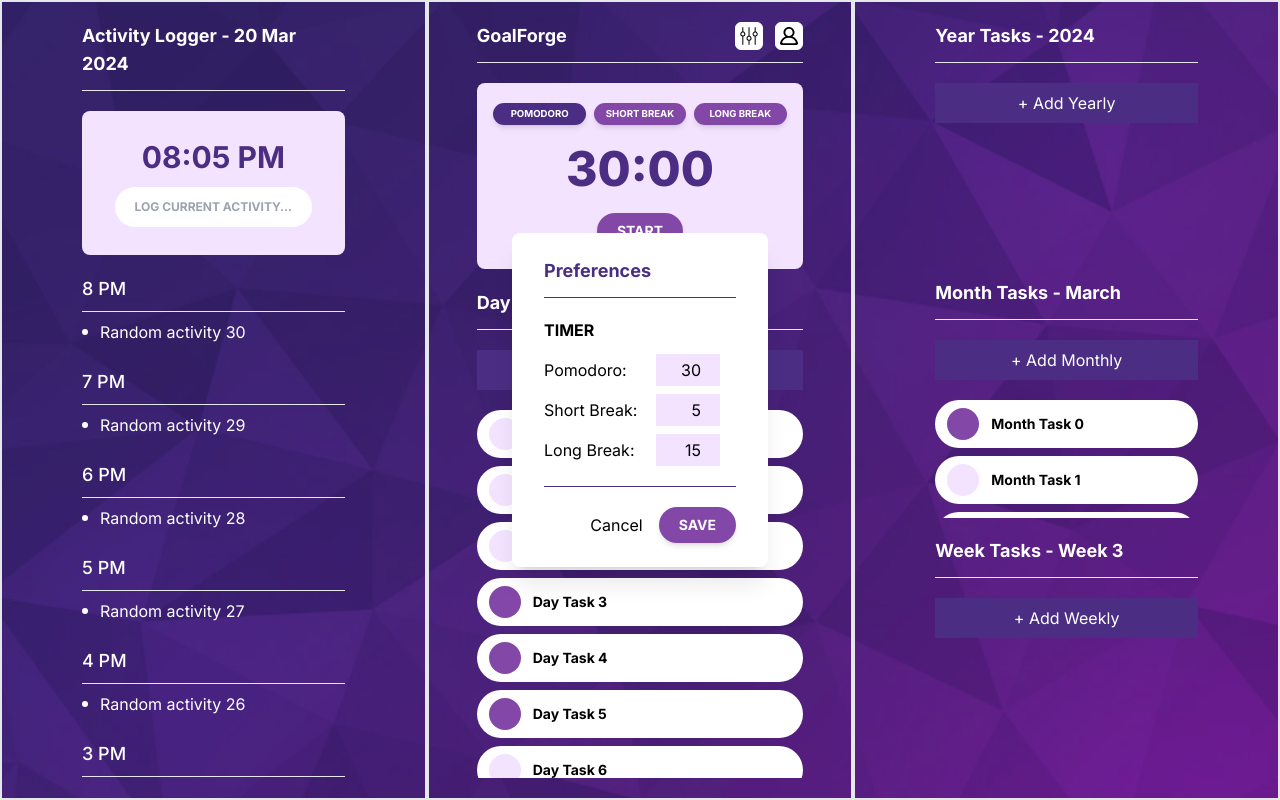
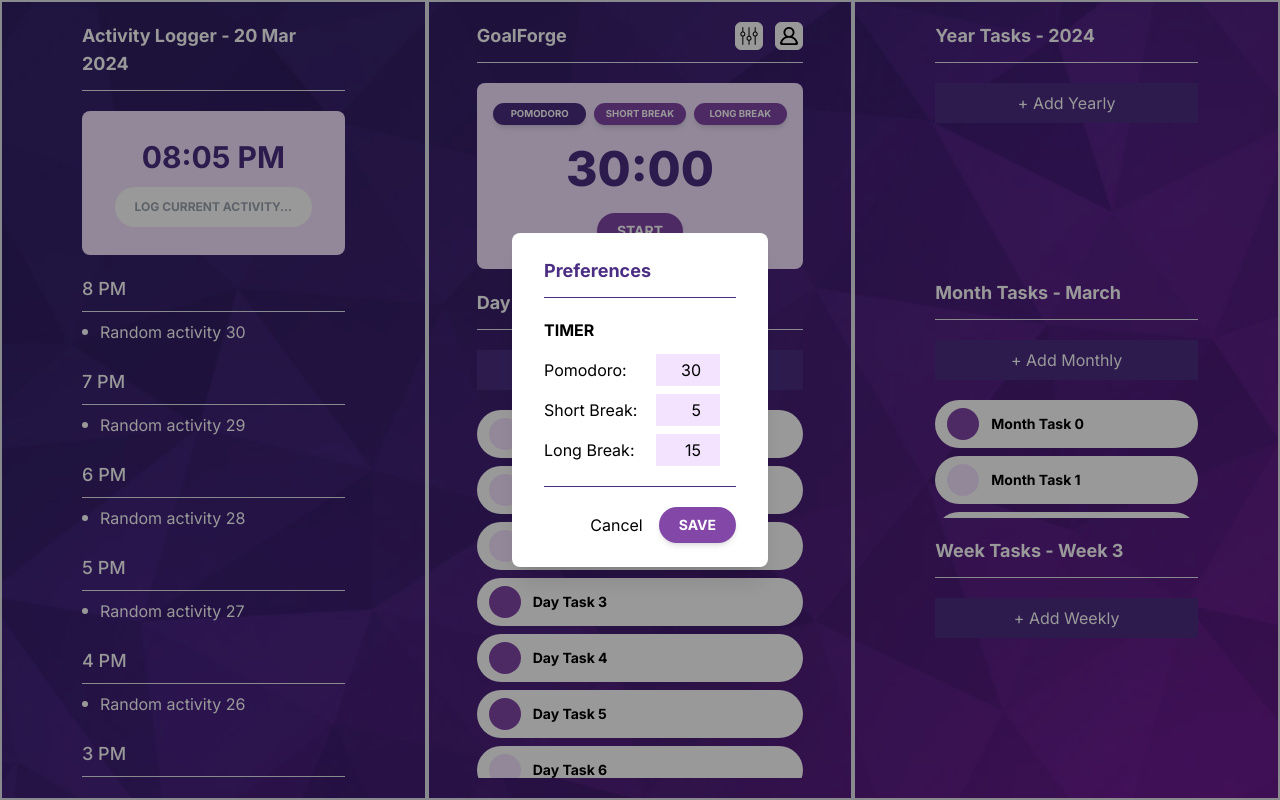
Before and after one commit to afutofu/goalforge, a Next.js app: page / in a window 1280 px wide. Both pictures are taken after a click on the button 749 px from the left and 36 px from the top of the page. Built offline with nearby package versions, Linux system fonts and the light colour scheme.

Commit message:
Add dark bg overlay when modal is opened

```diff
--- a/src/components/Modal.tsx
+++ b/src/components/Modal.tsx
@@ -9,9 +9,10 @@ interface IModal {
 export const Modal: FC<IModal> = ({ children, onClose, className = '' }) => {
   return (
     <div
-      className="absolute top-0 left-0 w-screen h-screen z-50 flex justify-center items-center"
+      className="absolute top-0 left-0 w-screen z-30 h-screen flex justify-center items-center  "
       onClick={onClose}
     >
+      <div className="absolute top-0 left-0 w-screen h-screen bg-black opacity-40"></div>
       {children}
     </div>
   );
--- a/src/containers/PreferencesModal.tsx
+++ b/src/containers/PreferencesModal.tsx
@@ -56,7 +56,7 @@ export const PreferencesModal: FC<IPreferencesModal> = ({ onClose }) => {
   return (
     <Modal onClose={onClose}>
       <div
-        className="bg-white flex flex-col p-8 py-6 shadow-xl rounded-lg w-1/5 text-black"
+        className="bg-white z-10 flex flex-col p-8 py-6 shadow-xl rounded-lg w-1/5 text-black"
         onClick={(e) => {
           e.stopPropagation();
         }}
```
